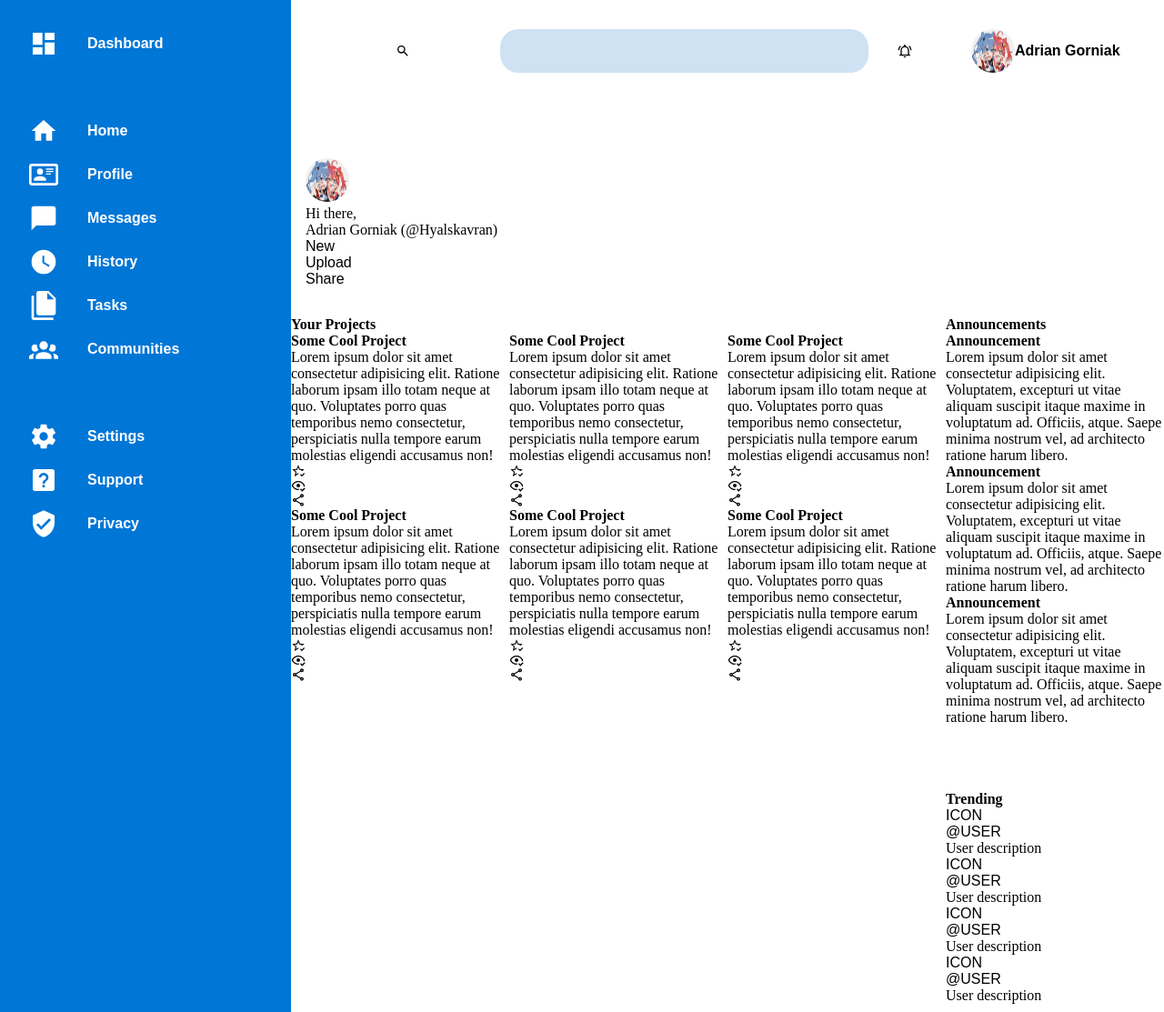
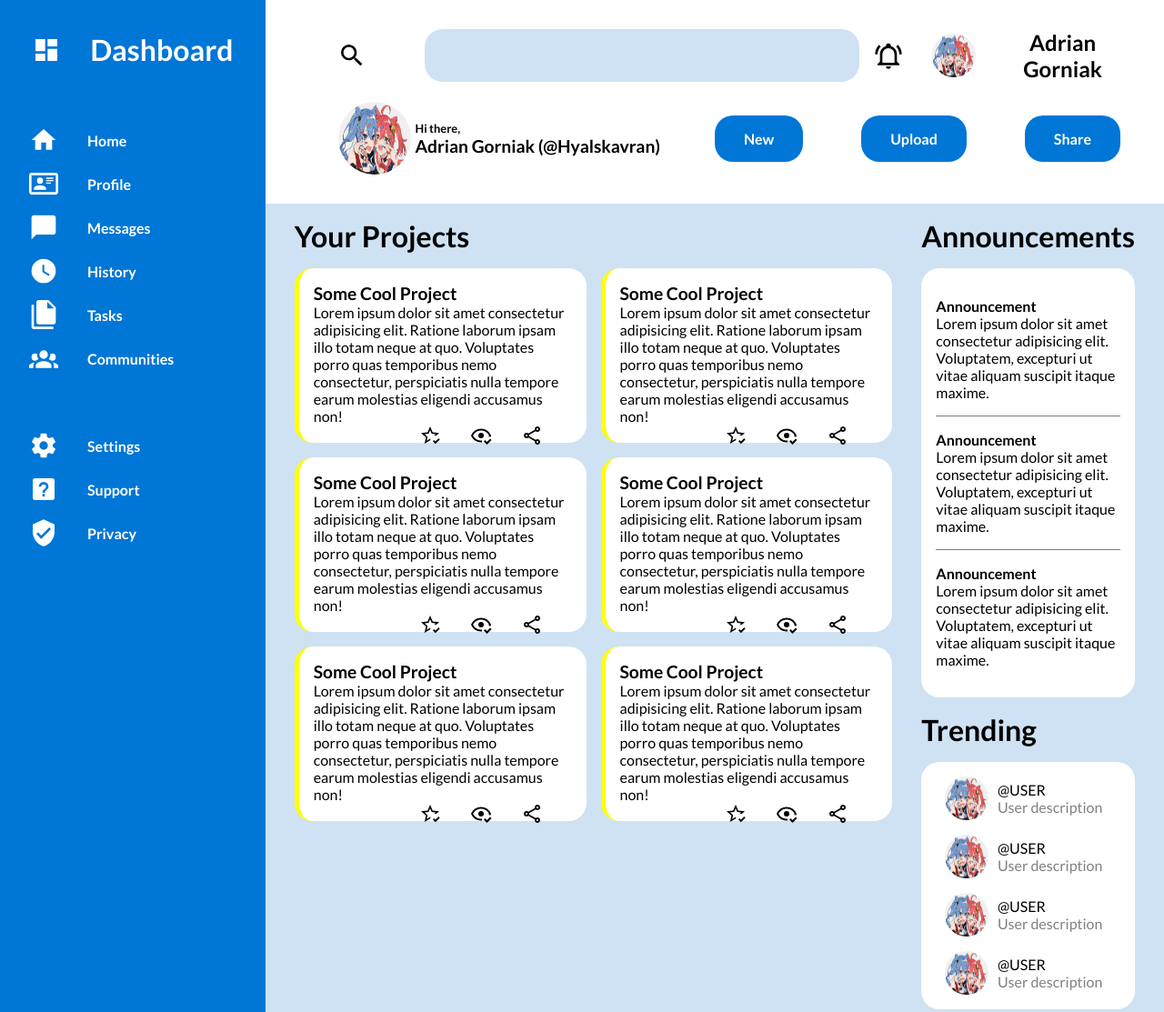
Before and after one commit to Hyalskavran/odin-admin-dashboard, a plain HTML site: page index.html in a window 1280 px wide. Shown: the top 1113 px of the page at 91% size. Drawn offline with Linux system fonts and the light colour scheme.

Commit message:
final commit, at least for now.

```diff
--- a/index.html
+++ b/index.html
@@ -4,6 +4,9 @@
     <meta charset="UTF-8">
     <meta name="viewport" content="width=device-width, initial-scale=1.0">
     <title>Odin - Admin Dashboard</title>
+    <link rel="preconnect" href="https://fonts.googleapis.com">
+    <link rel="preconnect" href="https://fonts.gstatic.com" crossorigin>
+    <link href="https://fonts.googleapis.com/css2?family=Lato:ital,wght@0,100;0,300;0,400;0,700;0,900;1,100;1,300;1,400;1,700;1,900&display=swap" rel="stylesheet">
     <link rel="stylesheet" href="style.css">
 </head>
 <body>
@@ -16,7 +19,7 @@
                 </form>
                 <div class="header-top-userfield">
                     <button><img src="icons/bell-ring-outline.svg" alt="Notifications"></button>
-                    <button><img class="avatar" src="avatars/background.jpg" alt="avatar"> Adrian Gorniak</button>
+                    <button class="avatar-text"><img class="avatar" src="avatars/background.jpg" alt="avatar"> Adrian Gorniak</button>
                 </div>
             </div>
             <div class="header-bottom">
@@ -50,7 +53,7 @@
         </div>
         <div class="main-content">
             <div class="projects">
-                <h1>Your Projects</h1>
+                <h1 class="projects-title">Your Projects</h1>
                 <div class="projects-cards">
                     <div class="projects-card">
                         <h1>Some Cool Project</h1>
@@ -109,48 +112,48 @@
                 </div>
             </div>
             <div class="announcements">
-                <h1>Announcements</h1>
+                <h1 class="announcements-title">Announcements</h1>
                 <div class="announcements-cards">
-                    <div class="announecements-card">
+                    <div class="announcements-card">
                         <h1>Announcement</h1>
-                        <p>Lorem ipsum dolor sit amet consectetur adipisicing elit. Voluptatem, excepturi ut vitae aliquam suscipit itaque maxime in voluptatum ad. Officiis, atque. Saepe minima nostrum vel, ad architecto ratione harum libero.</p>
+                        <p>Lorem ipsum dolor sit amet consectetur adipisicing elit. Voluptatem, excepturi ut vitae aliquam suscipit itaque maxime.</p>
                     </div>
-                    <div class="announecements-card">
+                    <div class="announcements-card">
                         <h1>Announcement</h1>
-                        <p>Lorem ipsum dolor sit amet consectetur adipisicing elit. Voluptatem, excepturi ut vitae aliquam suscipit itaque maxime in voluptatum ad. Officiis, atque. Saepe minima nostrum vel, ad architecto ratione harum libero.</p>
+                        <p>Lorem ipsum dolor sit amet consectetur adipisicing elit. Voluptatem, excepturi ut vitae aliquam suscipit itaque maxime.</p>
                     </div>
-                    <div class="announecements-card">
+                    <div class="announcements-card">
                         <h1>Announcement</h1>
-                        <p>Lorem ipsum dolor sit amet consectetur adipisicing elit. Voluptatem, excepturi ut vitae aliquam suscipit itaque maxime in voluptatum ad. Officiis, atque. Saepe minima nostrum vel, ad architecto ratione harum libero.</p>
+                        <p>Lorem ipsum dolor sit amet consectetur adipisicing elit. Voluptatem, excepturi ut vitae aliquam suscipit itaque maxime.</p>
                     </div>
                 </div>
             </div>
             <div class="trending">
-                <h1>Trending</h1>
+                <h1 class="trending-title">Trending</h1>
                 <div class="trending-cards">
                     <div class="trending-card">
-                        <button>ICON</button>
+                        <button><img class="avatar" src="avatars/background.jpg" alt="avatar"></button>
                         <div class="trending-card-user">
                             <button>@USER</button>
                             <p>User description</p>
                         </div>
                     </div>
                     <div class="trending-card">
-                        <button>ICON</button>
+                        <button><img class="avatar" src="avatars/background.jpg" alt="avatar"></button>
                         <div class="trending-card-user">
                             <button>@USER</button>
                             <p>User description</p>
                         </div>
                     </div>
                     <div class="trending-card">
-                        <button>ICON</button>
+                        <button><img class="avatar" src="avatars/background.jpg" alt="avatar"></button>
                         <div class="trending-card-user">
                             <button>@USER</button>
                             <p>User description</p>
                         </div>
                     </div>
                     <div class="trending-card">
-                        <button>ICON</button>
+                        <button><img class="avatar" src="avatars/background.jpg" alt="avatar"></button>
                         <div class="trending-card-user">
                             <button>@USER</button>
                             <p>User description</p>
--- a/style.css
+++ b/style.css
@@ -1,6 +1,12 @@
+:root {
+    --custom-blue: rgb(0, 118, 214);
+    --custom-light-blue: rgb(206, 226, 243);
+}
+
 * {
     margin: 0;
     padding: 0;
+    font-family: "Lato", sans-serif;
     font-size: 16px;
 }
 
@@ -28,8 +34,8 @@ button {
 
 .container {
     display: grid;
-    /* height: 100vh; */
-    grid-template-columns: 1fr 3fr;
+    height: 100vh;
+    grid-template-columns: 1fr 5fr;
     grid-template-rows: 1fr 3fr;
 }
 
@@ -38,23 +44,45 @@ button {
     display: grid;
     grid-template-rows: repeat(2, 1fr);
     margin: 2rem 1rem;
+    /* height: 15vh; */
 }
 
 .header-top {
     display: grid;
     grid-template-columns: 2fr 1fr;
     height: 1rem;
+
+    & button {
+        /* border: 1px solid black; */
+        margin: 0 1rem;
+    }
+
+    & img {
+        height: 2rem;
+        width: 2rem;
+    }
+
+    & .avatar {
+        height: 3rem;
+        width: 3rem;
+        margin-right: 1rem;
+    }
+
+    & .avatar-text {
+        font-size: 1.5rem;
+    }
 }
 
 .header-top-form {
     grid-column: 1 / 2;
     display: grid;
-    grid-template-columns: auto auto;
+    grid-template-columns: 1fr 3fr;
 
     & input {
         border-radius: 20px;
         border: none;
-        background-color: rgb(206, 226, 243);
+        background-color: var(--custom-light-blue);
+        padding: 0 1rem;
     }
 }
 
@@ -68,14 +96,54 @@ button {
     }
 }
 
+.header-bottom {
+    display: grid;
+    grid-template-columns: 1fr 2fr repeat(3, 1fr);
+    align-items: center;
+    /* margin: 2rem; */
+
+    & .avatar {
+        height: 5rem;
+        width: 5rem;
+        margin-left: 4rem;
+    }
+
+    & .header-bottom-userfield {
+        display: grid;
+        font-weight: bold;
+    }
+
+    & .header-bottom-userfield :first-child {
+        font-size: 0.8rem;
+    }
+
+    & .header-bottom-userfield :last-child {
+        font-size: 1.2rem;
+    }
+
+    & button {
+        background-color: var(--custom-blue);
+        color: white;
+        font-weight: bold;
+        padding: 1rem 2rem;
+        margin: 0 2rem;
+        border-radius: 20px;
+
+    }
+}
+
 .dashboard {
     grid-column: 1 / 2;
     grid-row: 1 / 3;
-    background-color: rgb(0, 118, 214);
+    background-color: var(--custom-blue);
 }
 
 .dashboard-top {
-    margin: 2rem;
+    margin: 2.2rem;
+
+    & button {
+        font-size: 2rem;
+    }
 }
 
 .dashboard-top,
@@ -107,6 +175,7 @@ button {
 
 .main-content {
     display: grid;
+    background-color: var(--custom-light-blue);
     grid-template-columns: 3fr 1fr;
     grid-template-rows: repeat(2, 1fr);
 }
@@ -114,20 +183,114 @@ button {
 .projects {
     grid-column: 1 / 2;
     grid-row: 1 / 3;
-}
+    /* display: grid; */
+    display: flex;
+    flex-direction: column;
+    gap: 1rem;
+    padding: 1rem 2rem;
+    /* grid-template-rows: 1fr 10fr; */
+    /* align-items: start; */
+    /* justify-content: start; */
 
-.projects-cards {
-    display: grid;
-    grid-template-columns: repeat(auto-fit, minmax(200px, 1fr));
-    grid-template-rows: repeat(auto-fit, minmax(150px, 1fr));
+    & .projects-title {
+        font-size: 2rem;
+    }
+
+    & .projects-cards {
+        display: grid;
+        grid-template-columns: repeat(2, 1fr);
+        grid-template-rows: repeat(3, 1fr);
+        gap: 1rem;
+    }
+
+    .projects-card {
+        background-color: white;
+        padding: 1rem;
+        display: grid;
+        border-left: 5px solid yellow;
+        border-radius: 20px;
+        height: 20vh;
+
+        & h1 {
+            font-size: 1.2rem;
+        }
+
+        & .main-content-card-links {
+            display: grid;
+            grid-template-columns: repeat(3, 1fr);
+            justify-self: end;
+            gap: 2rem;
+            margin: 0 2rem;
+
+            & img {
+                height: 1.5rem;
+            }
+        }
+    }
 }
 
 .announcements {
     grid-column: 2 / 3;
     grid-row: 1 / 2;
+    /* display: grid; */
+    display: flex;
+    flex-direction: column;
+    padding: 1rem 2rem 1rem 0;
+    gap: 1rem;
+
+    & .announcements-title {
+        font-size: 2rem;
+    }
+
+    & .announcements-cards {
+        display: grid;
+        border-radius: 20px;
+        background-color: white;
+        padding: 1rem;
+    }
+
+    & .announcements-card {
+        display: grid;
+        padding: 1rem 0;
+    }
+}
+
+.announcements-cards .announcements-card:first-child {
+    border-bottom: 1px solid grey;
+}
+
+.announcements-cards .announcements-card:last-child {
+    border-top: 1px solid grey;
 }
 
 .trending {
     grid-column: 2 / 3;
     grid-row: 2 / 3;
+    /* display: grid; */
+    display: flex;
+    flex-direction: column;
+    padding-right: 2rem;
+    gap: 1rem;
+
+    & .trending-title {
+        font-size: 2rem;
+    }
+
+    & .trending-cards {
+        display: grid;
+        border-radius: 20px;
+        background-color: white;
+        padding: 1rem;
+        gap: 1rem;
+    }
+
+    & .trending-card {
+        display: grid;
+        grid-template-columns: 1fr 2fr;
+        align-items: center;
+
+        & p {
+            color: grey;
+        }
+    }
 }
```
